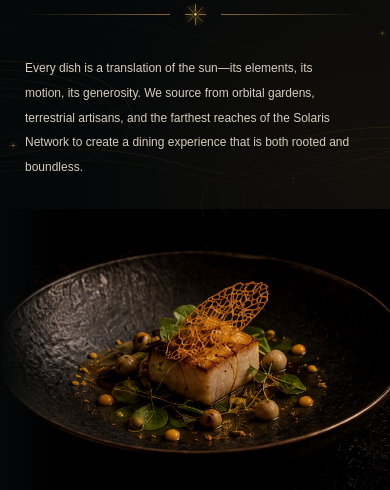
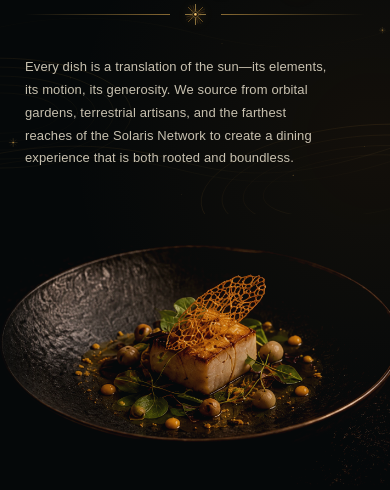
Before and after one commit to progritit/restaurant_page, a website built with webpack: page src/template.html in a window 390 px wide. Both pictures are taken after a click on the button "DISCOVER THE FULL MENU". Shown: the part 296-786 px from the top of the page. Built offline with nearby package versions, Linux system fonts and the light colour scheme.

Commit message:
fix(menu): refine layout, image framing and responsive grid

```diff
--- a/src/menu.js
+++ b/src/menu.js
@@ -175,10 +175,12 @@ function createMenuPage(content) {
     const lambImage = document.createElement("img");
     lambImage.src = lambRack;
     lambImage.alt = "Solaris lamb rack";
+    lambImage.classList.add("menu-lower-image");
 
     const dessertImage = document.createElement("img");
     dessertImage.src = stellarCitrus;
     dessertImage.alt = "Stellar citrus dessert";
+    dessertImage.classList.add("menu-lower-image");
 
     const closing = document.createElement("div");
     closing.classList.add("menu-closing");
--- a/src/styles.css
+++ b/src/styles.css
@@ -396,6 +396,11 @@ blockquote {
     padding-top: 48px;
 }
 
+.menu-intro > * {
+    min-width: 0;
+    min-height: 0;
+}
+
 .home-hero h1,
 .menu-intro h1,
 .contact-copy h1 {
@@ -590,6 +595,7 @@ blockquote {
     display: grid;
     height: 260px;
     grid-template-columns: 1.08fr 0.76fr 1fr;
+    grid-template-rows: 260px;
     overflow: hidden;
     border-bottom: 1px solid var(--gold-line);
 }
@@ -623,11 +629,17 @@ blockquote {
     position: relative;
     z-index: 2;
     align-self: center;
-    max-width: 380px;
-    margin: -6px 25px 0 0;
-    color: #d7cdbd;
-    font-size: 12px;
-    line-height: 2.05;
+
+    max-width: 360px;
+    margin: 0;
+    padding: 0 22px;
+
+    color: rgba(233, 224, 205, 0.85);
+    font-family: var(--sans);
+    font-size: clamp(13px, 0.9vw, 15px);
+    font-weight: 300;
+    line-height: 1.75;
+    letter-spacing: 0.01em;
 }
 
 .menu-featured-image {
@@ -635,8 +647,10 @@ blockquote {
     z-index: 0;
     width: 100%;
     height: 100%;
-    object-fit: cover;
-    object-position: center 56%;
+    object-fit: contain;
+    object-position: center;
+    mix-blend-mode: lighten;
+    transform: scale(1.08);
     -webkit-mask-image: linear-gradient(90deg, transparent 0%, #000 15%, #000 100%);
     mask-image: linear-gradient(90deg, transparent 0%, #000 15%, #000 100%);
     filter: saturate(0.88) contrast(1.06) brightness(0.88);
@@ -763,17 +777,24 @@ blockquote {
     display: grid;
     height: 205px;
     margin: 0 31px;
-    grid-template-columns: 1.05fr 1.42fr 1.42fr 0.82fr;
+    grid-template-columns: 26.5% 27.5% 28.5% 17.5%;
+    grid-template-rows: 205px;
     border-right: 1px solid var(--gold-line);
     border-bottom: 1px solid var(--gold-line);
     border-left: 1px solid var(--gold-line);
 }
 
+.menu-lower>* {
+    min-width: 0;
+    min-height: 0;
+    overflow: hidden;
+}
+
 .menu-lower>*+* {
     border-left: 1px solid rgba(213, 163, 75, 0.3);
 }
 
-.menu-lower img {
+.menu-lower-image {
     width: 100%;
     height: 100%;
     object-fit: cover;
```
